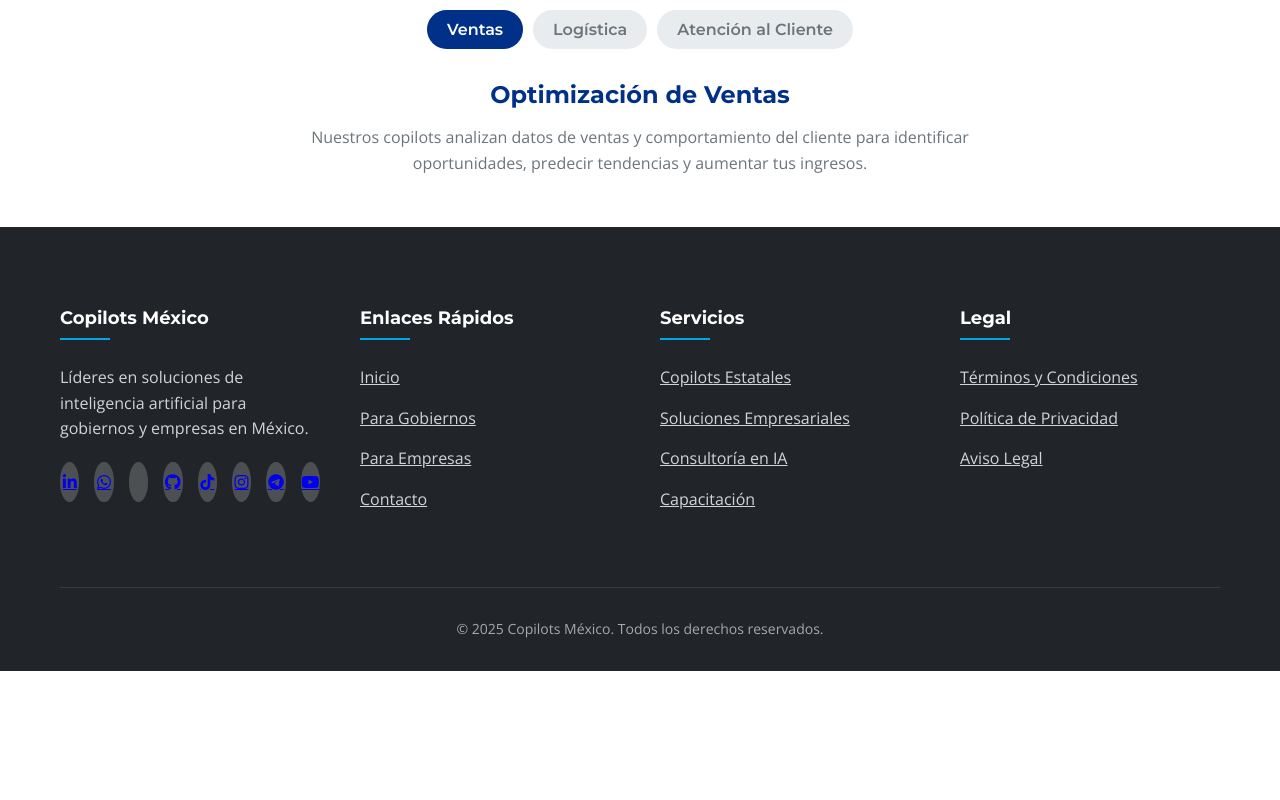
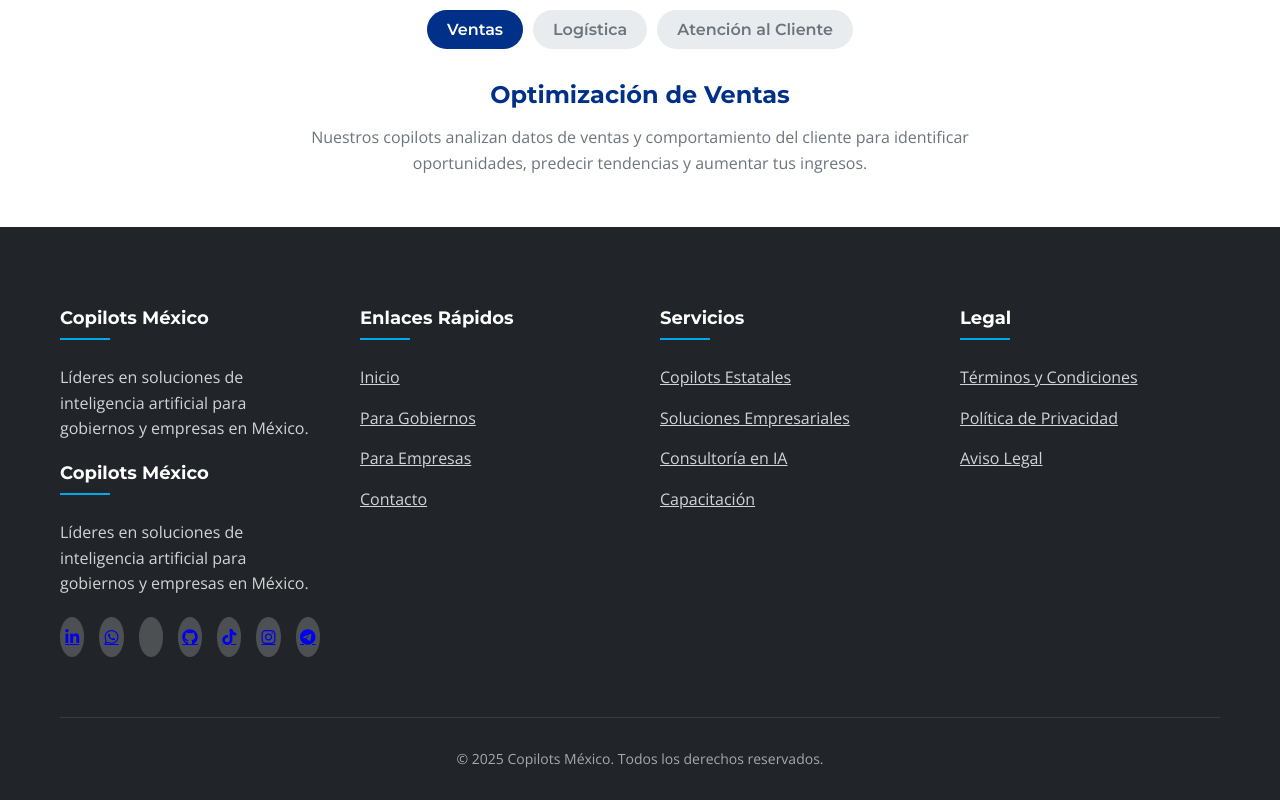
Before and after one commit to gobiernodigitaleinnovacion/CopilotsMexico, a plain HTML site: page public/empresas/index.html in a window 1280 px wide. Shown: the part 2903-3703 px from the top of the page. Before the commit the page ends 3574 px from the top, so only its background shows below. Drawn offline with nearby package versions, Linux system fonts and the light colour scheme; some icons are missing.

Commit message:
Corrección de estructura y configuración para Azu2e

```diff
--- a/public/empresas/index.html
+++ b/public/empresas/index.html
@@ -244,6 +244,8 @@
                 <div class="footer-column">
                     <h3>Copilots México</h3>
                     <p>Líderes en soluciones de inteligencia artificial para gobiernos y empresas en México.</p>
+                    <h3>Copilots México</h3>
+                    <p>Líderes en soluciones de inteligencia artificial para gobiernos y empresas en México.</p>
                     <div class="social-links">
                         <a href="https://www.linkedin.com/company/gobierno-digital-e-innovaci%C3%B3n/" target="_blank"><i class="fab fa-linkedin-in"></i></a>
                         <a href="https://wa.me/525510806597" target="_blank"><i class="fab fa-whatsapp"></i></a>
@@ -252,7 +254,6 @@
                         <a href="https://www.tiktok.com/@gobierno.digital6" target="_blank"><i class="fab fa-tiktok"></i></a>
                         <a href="https://www.instagram.com/gobiernodigitaleinnovacion/" target="_blank"><i class="fab fa-instagram"></i></a>
                         <a href="https://t.me/+525510806597" target="_blank"><i class="fab fa-telegram"></i></a>
-                        <a href="https://www.youtube.com/@Gobiernodigitaleinnovacion/videos" target="_blank"><i class="fab fa-youtube"></i></a>
                     </div>
                 </div>
                 <div class="footer-column">
```
Also changed, not shown: public/gobiernos/index.html (+0 -1 lines), public/legal/notice.html (+0 -1 lines).
